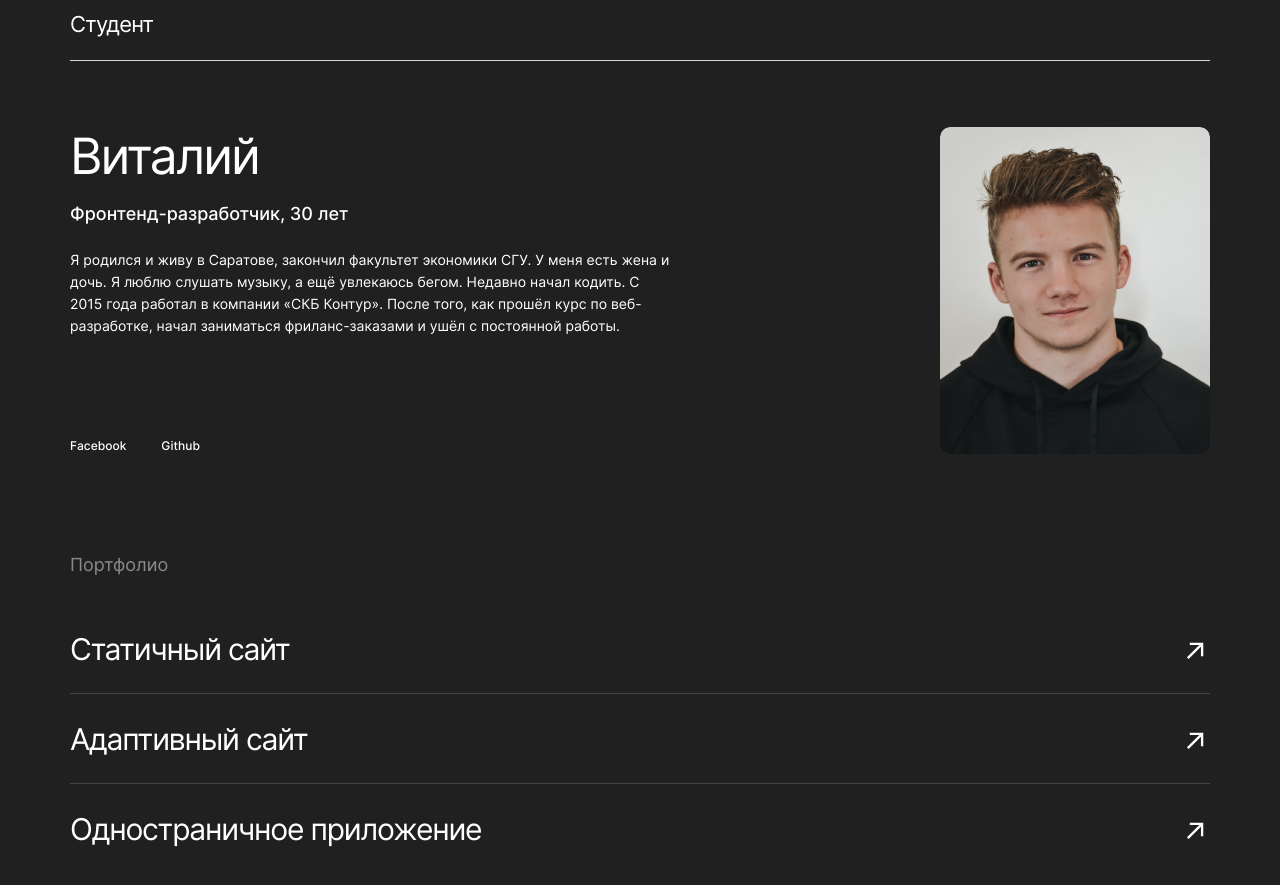
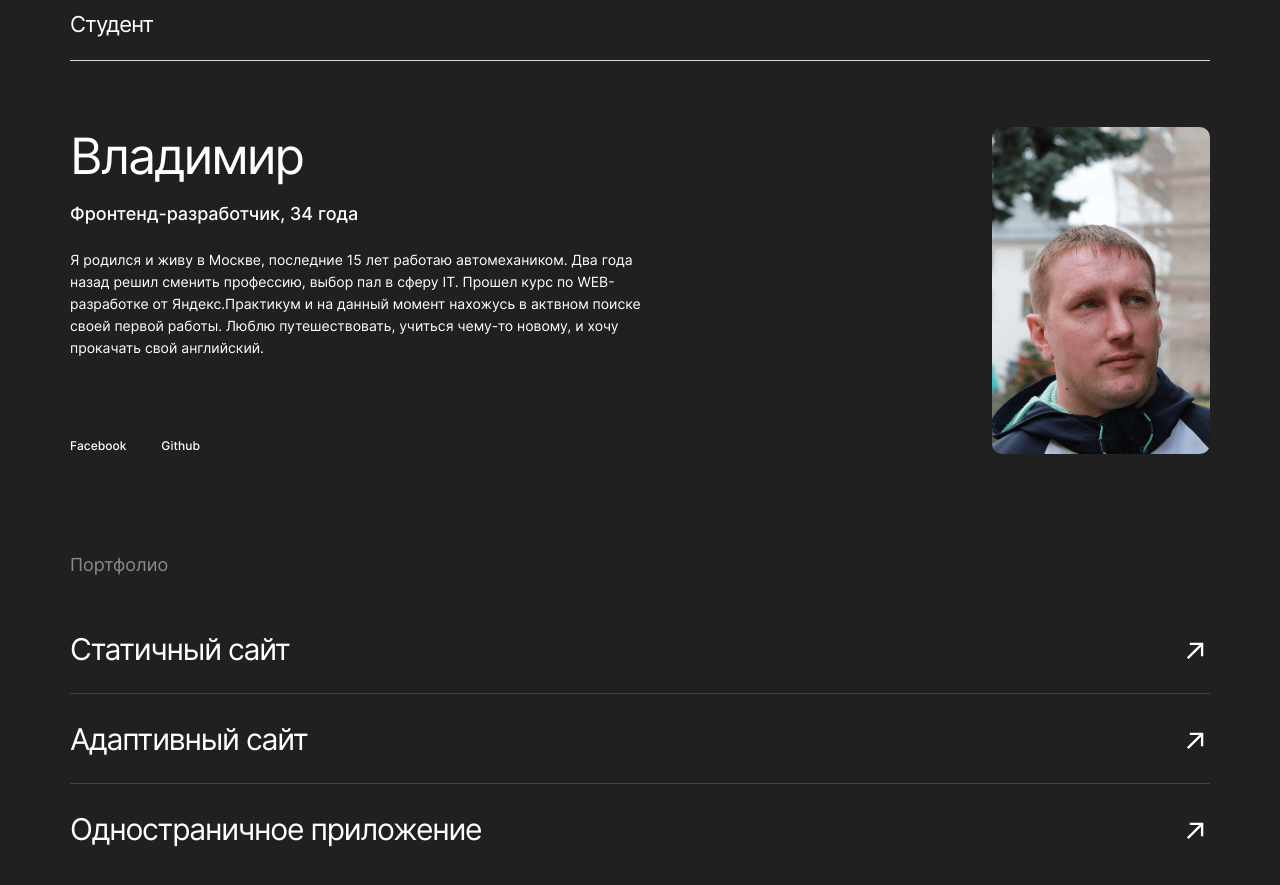
Before and after one commit to Vladimir412/movies-explorer-frontend, a React (Create React App) app: page / in a window 1280 px wide. Shown: the part 1920-2805 px from the top of the page. Built offline with nearby package versions, Linux system fonts and the light colour scheme.

Commit message:
corrected aboutme

```diff
--- a/src/components/Main/AboutMe/AboutMe.js
+++ b/src/components/Main/AboutMe/AboutMe.js
@@ -2,7 +2,8 @@ import './AboutMe.css';
 import './AboutMe768.css';
 import './AboutMe320.css';
 import TitleComponent from '../TitleComponent/TitleComponent';
-import photoStudent from '../../../images/student.png';
+// import photoStudent from '../../../images/student.png';
+import photoStudent from '../../../images/2021-11-25 23-07.PNG';
 
 
 const AboutMe = (props) => {
@@ -13,10 +14,10 @@ const AboutMe = (props) => {
             <TitleComponent title={"Студент"} />
             <div className='AboutMe-container'>
                 <div className='AboutMe-student'>
-                    <h2 className='AboutMe-student__name'>Виталий</h2>
-                    <h3 className='AboutMe-student__profession'>Фронтенд-разработчик, 30 лет</h3>
-                    <p className='AboutMe-student__about'>Я родился и живу в Саратове, закончил факультет экономики СГУ. У меня есть жена
-                    и дочь. Я люблю слушать музыку, а ещё увлекаюсь бегом. Недавно начал кодить. С 2015 года работал в компании «СКБ Контур». После того, как прошёл курс по веб-разработке, начал заниматься фриланс-заказами и ушёл с постоянной работы.</p>
+                    <h2 className='AboutMe-student__name'>Владимир</h2>
+                    <h3 className='AboutMe-student__profession'>Фронтенд-разработчик, 34 года</h3>
+                    <p className='AboutMe-student__about'>Я родился и живу в Москве, последние 15 лет работаю автомехаником. Два года назад решил сменить профессию, выбор пал в сферу IT.
+                    Прошел курс по WEB-разработке от Яндекс.Практикум и на данный момент нахожусь в актвном поиске своей первой работы. Люблю путешествовать, учиться чему-то новому, и хочу прокачать свой английский.</p>
                     <ul className='AboutMe-student__links'>
                         <li className='AboutMe-student__link'><a href='https://ru-ru.facebook.com/' target="_blank" rel="noreferrer">Facebook</a></li>
                         <li className='AboutMe-student__link'><a href="https://github.com/Vladimir412" target="_blank" rel="noreferrer">Github</a></li>
```
Also changed, not shown: src/images/2021-11-25 23-07.PNG (added).
